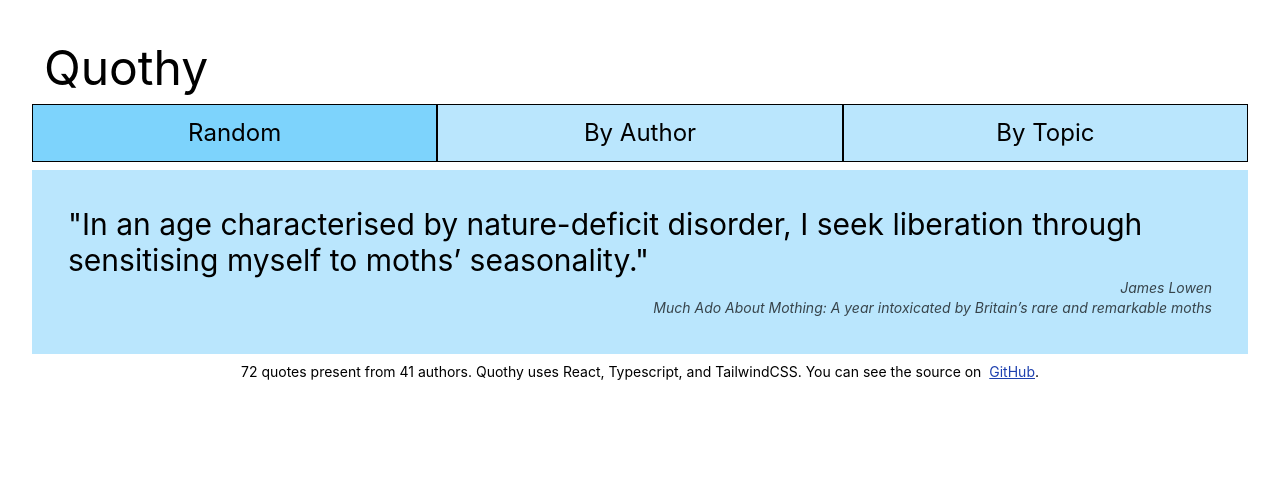
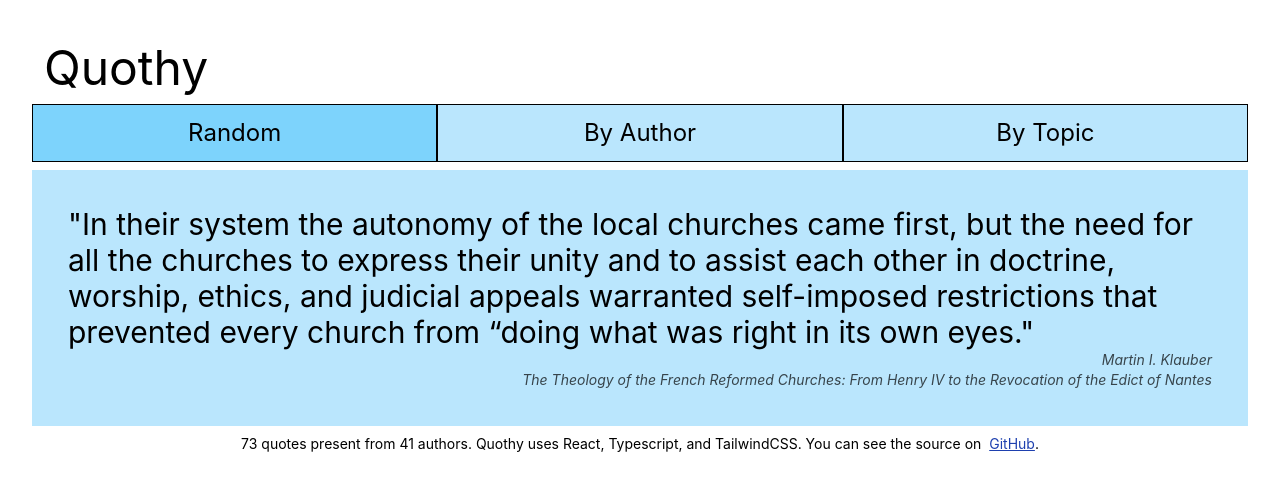
Before and after one commit to MarkNenadov/quothy, a React (Create React App) app: page / in a window 1280 px wide. Shown: the top 490 px of the page. Built offline with nearby package versions, Linux system fonts and the light colour scheme.

Commit message:
update dep and quote data

```diff
--- a/package.json
+++ b/package.json
@@ -8,7 +8,7 @@
     "@testing-library/user-event": "^14.5.2",
     "@types/jest": "^29.5.12",
     "@types/node": "^20.11.19",
-    "@types/react": "^18.2.55",
+    "@types/react": "^18.2.56",
     "@types/react-dom": "^18.2.19",
     "react": "^18.2.0",
     "react-dom": "^18.2.0",
--- a/src/data/quoteData.ts
+++ b/src/data/quoteData.ts
@@ -208,6 +208,14 @@ export const data: Quote[] = [
         title: "Unreasonable Hospitality"
       },
       tags: ["interviews"]
+    },
+    {
+      quote: "A leader's responsibility is to identify the strengths of the people on their team, no matter how buried those strengths may be.",
+      book: {
+        author: "Will Guidara",
+        title: "Unreasonable Hospitality"
+      },
+      tags: ["leadership"]
     },
     {
       quote: "if you take care of your managers and give them what they need to be successful, you put them in a better position to take care of their teams.",
```
Also changed, not shown: 1 other file (tests, documents, lock files or other folders).
